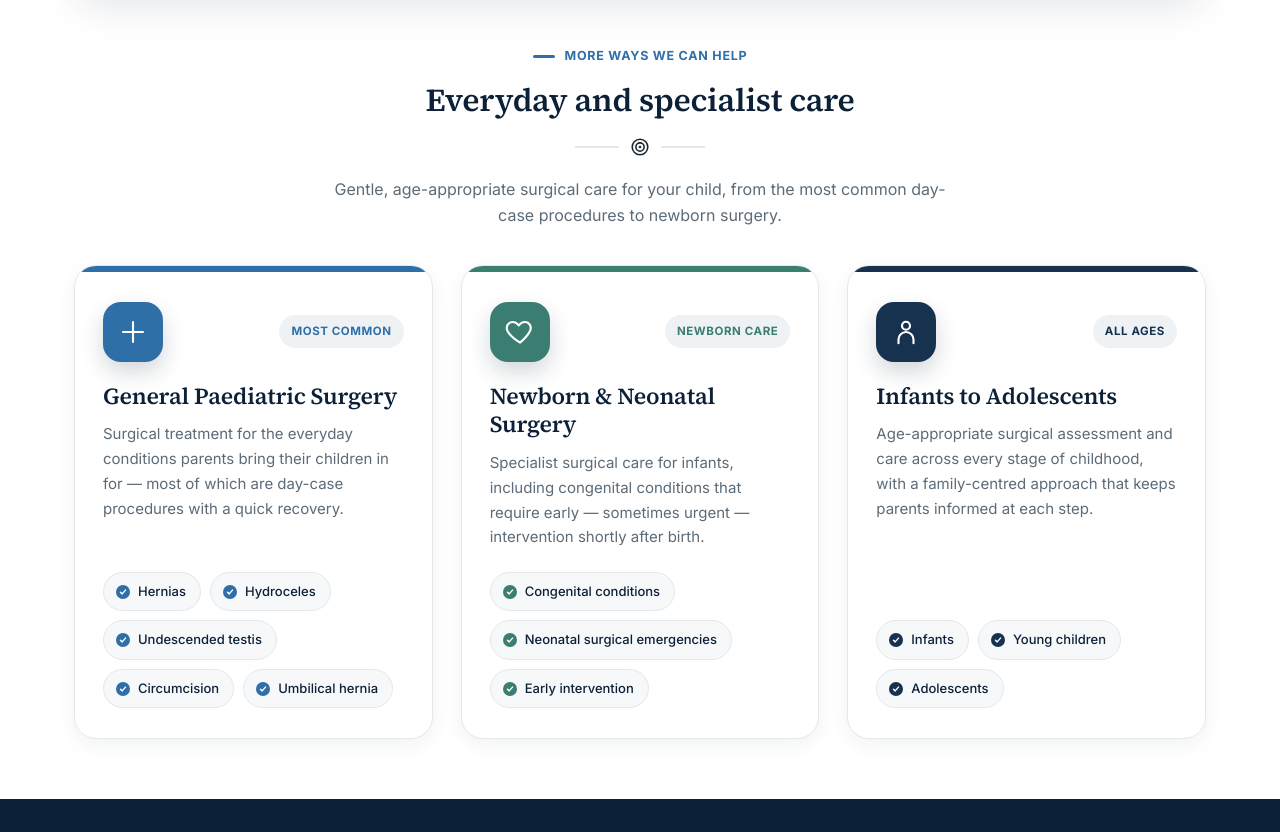
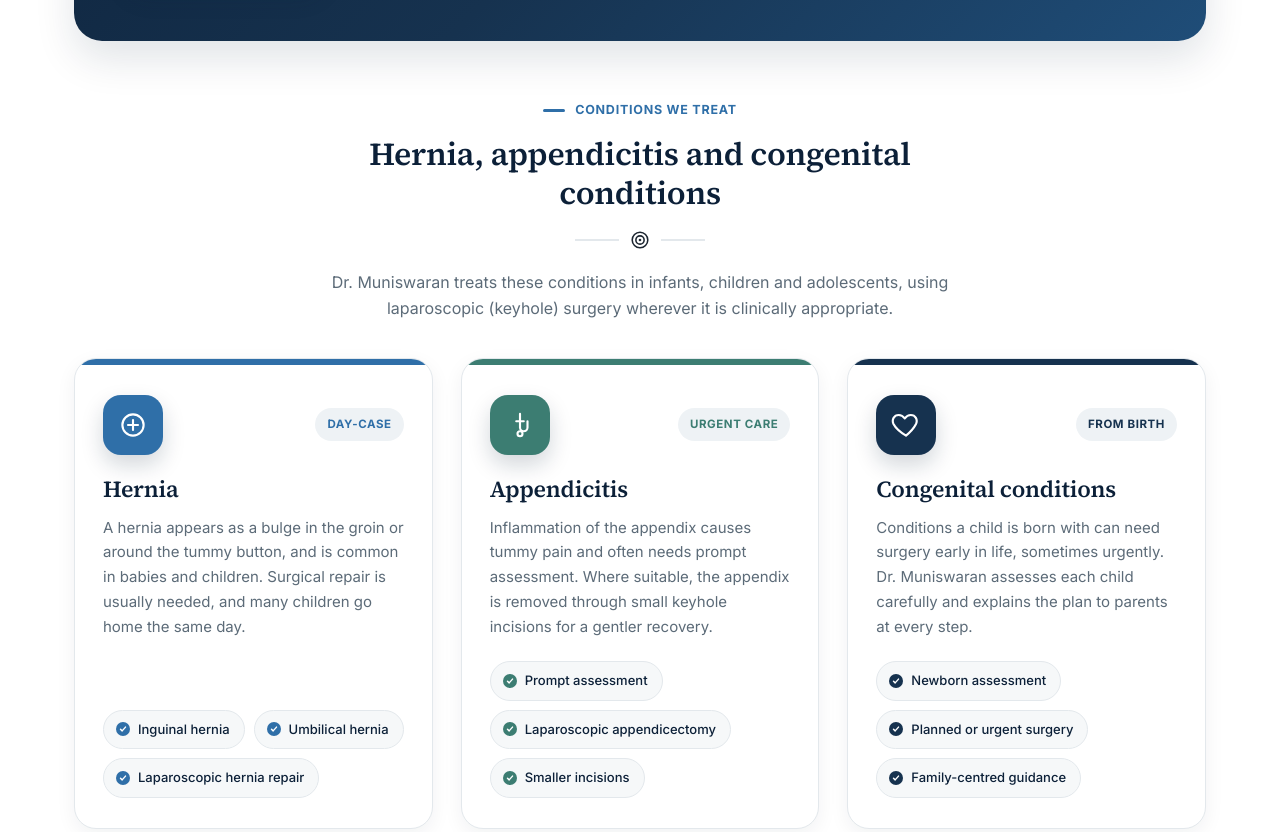
Before and after one commit to abboo2010/drmunispaediatric, a plain HTML site: page services.html in a window 1280 px wide. Shown: the part 1040-1872 px from the top of the page. Drawn offline with Linux system fonts and the light colour scheme.

Commit message:
Add files via upload

```diff
--- a/services.html
+++ b/services.html
@@ -4,7 +4,7 @@
 <meta charset="utf-8">
 <meta name="viewport" content="width=device-width, initial-scale=1">
 <title>Services &amp; Conditions | Consultant Paediatric Surgeon</title>
-<meta name="description" content="Paediatric surgical services offered by Dr. Muniswaran A/L Nadesin: general paediatric surgery, minimally invasive surgery, and newborn surgical care.">
+<meta name="description" content="Paediatric surgical care by Dr. Muniswaran A/L Nadesin: hernia, appendicitis, congenital conditions, and laparoscopic (keyhole) surgery for children.">
 <link rel="preconnect" href="https://fonts.googleapis.com">
 <link href="https://fonts.googleapis.com/css2?family=Source+Serif+4:opsz,wght@8..60,500;8..60,600;8..60,700&family=Inter:wght@400;500;600;700&display=swap" rel="stylesheet">
 <link rel="icon" type="image/png" href="img/logo-mark.png">
@@ -47,6 +47,7 @@
     <p>From common day-case procedures to more complex conditions, every plan is built around what's gentlest for your child.</p>
     <nav class="sv-jump" aria-label="Jump to a section">
       <a href="#focus"><svg width="16" height="16" viewBox="0 0 24 24" fill="none" stroke="currentColor" stroke-width="1.7" stroke-linecap="round" stroke-linejoin="round"><circle cx="12" cy="12" r="8.5"/><circle cx="12" cy="12" r="4.5"/><circle cx="12" cy="12" r="0.6" fill="currentColor"/></svg> Keyhole surgery</a>
+      <a href="#conditions"><svg width="16" height="16" viewBox="0 0 24 24" fill="none" stroke="currentColor" stroke-width="1.7" stroke-linecap="round" stroke-linejoin="round"><circle cx="12" cy="12" r="8.5"/><path d="M8 12h8M12 8v8"/></svg> Conditions we treat</a>
       <a href="#general"><svg width="16" height="16" viewBox="0 0 24 24" fill="none" stroke="currentColor" stroke-width="1.7" stroke-linecap="round" stroke-linejoin="round"><path d="M12 4v16M4 12h16"/></svg> General surgery</a>
       <a href="#newborn"><svg width="16" height="16" viewBox="0 0 24 24" fill="none" stroke="currentColor" stroke-width="1.7" stroke-linecap="round" stroke-linejoin="round"><path d="M12 20.5s-7.6-4.6-10-9.3C.4 7.7 2.4 4 6.2 4c2 0 3.6 1.1 4.8 2.8C12.2 5.1 13.8 4 15.8 4c3.8 0 5.8 3.7 4.2 7.2C17.6 15.9 12 20.5 12 20.5Z"/></svg> Newborn care</a>
       <a href="#ages"><svg width="16" height="16" viewBox="0 0 24 24" fill="none" stroke="currentColor" stroke-width="1.7" stroke-linecap="round" stroke-linejoin="round"><circle cx="12" cy="7" r="3.2"/><path d="M6 21v-3a6 6 0 0 1 12 0v3"/></svg> All ages</a>
@@ -76,6 +77,48 @@
         <div class="sv-benefit"><span class="sv-benefit-ic"><svg width="26" height="26" viewBox="0 0 24 24" fill="none" stroke="currentColor" stroke-width="1.7" stroke-linecap="round" stroke-linejoin="round"><circle cx="14" cy="4.5" r="1.8"/><path d="m8 21 3-6-2-3 3-3 3 3 3 1M9 9l-3 1"/></svg></span><strong>Faster recovery</strong><small>Back to normal activity sooner</small></div>
       </div>
     </article>
+
+    <div class="section-head sv-head" id="conditions">
+      <div class="eyebrow" style="justify-content:center">Conditions we treat</div>
+      <h2>Hernia, appendicitis and congenital conditions</h2>
+      <div class="divider"><svg width="22" height="22" viewBox="0 0 24 24" fill="none" stroke="currentColor" stroke-width="1.7" stroke-linecap="round" stroke-linejoin="round"><circle cx="12" cy="12" r="8.5"/><circle cx="12" cy="12" r="4.5"/><circle cx="12" cy="12" r="0.6" fill="currentColor"/></svg></div>
+      <p>Dr. Muniswaran treats these conditions in infants, children and adolescents, using laparoscopic (keyhole) surgery wherever it is clinically appropriate.</p>
+    </div>
+
+    <div class="sv-grid">
+      <article class="sv-card sv-card--blue" id="hernia">
+        <div class="sv-card-top"><span class="sv-card-ic"><svg width="30" height="30" viewBox="0 0 24 24" fill="none" stroke="currentColor" stroke-width="1.7" stroke-linecap="round" stroke-linejoin="round"><circle cx="12" cy="12" r="8.5"/><path d="M8 12h8M12 8v8"/></svg></span><span class="sv-pill">Day-case</span></div>
+        <h3>Hernia</h3>
+        <p>A hernia appears as a bulge in the groin or around the tummy button, and is common in babies and children. Surgical repair is usually needed, and many children go home the same day.</p>
+        <ul class="sv-chips">
+          <li>Inguinal hernia</li>
+          <li>Umbilical hernia</li>
+          <li>Laparoscopic hernia repair</li>
+        </ul>
+      </article>
+
+      <article class="sv-card sv-card--teal" id="appendicitis">
+        <div class="sv-card-top"><span class="sv-card-ic"><svg width="30" height="30" viewBox="0 0 24 24" fill="none" stroke="currentColor" stroke-width="1.7" stroke-linecap="round" stroke-linejoin="round"><path d="M12 3v6M9 9h6M12 9v5a3 3 0 0 0 6 0V9"/><circle cx="12" cy="19" r="2"/></svg></span><span class="sv-pill">Urgent care</span></div>
+        <h3>Appendicitis</h3>
+        <p>Inflammation of the appendix causes tummy pain and often needs prompt assessment. Where suitable, the appendix is removed through small keyhole incisions for a gentler recovery.</p>
+        <ul class="sv-chips">
+          <li>Prompt assessment</li>
+          <li>Laparoscopic appendicectomy</li>
+          <li>Smaller incisions</li>
+        </ul>
+      </article>
+
+      <article class="sv-card sv-card--navy" id="congenital">
+        <div class="sv-card-top"><span class="sv-card-ic"><svg width="30" height="30" viewBox="0 0 24 24" fill="none" stroke="currentColor" stroke-width="1.7" stroke-linecap="round" stroke-linejoin="round"><path d="M12 20.5s-7.6-4.6-10-9.3C.4 7.7 2.4 4 6.2 4c2 0 3.6 1.1 4.8 2.8C12.2 5.1 13.8 4 15.8 4c3.8 0 5.8 3.7 4.2 7.2C17.6 15.9 12 20.5 12 20.5Z"/></svg></span><span class="sv-pill">From birth</span></div>
+        <h3>Congenital conditions</h3>
+        <p>Conditions a child is born with can need surgery early in life, sometimes urgently. Dr. Muniswaran assesses each child carefully and explains the plan to parents at every step.</p>
+        <ul class="sv-chips">
+          <li>Newborn assessment</li>
+          <li>Planned or urgent surgery</li>
+          <li>Family-centred guidance</li>
+        </ul>
+      </article>
+    </div>
 
     <div class="section-head sv-head">
       <div class="eyebrow" style="justify-content:center">More ways we can help</div>
```
Also changed, not shown: index.html (+2 -2 lines).
